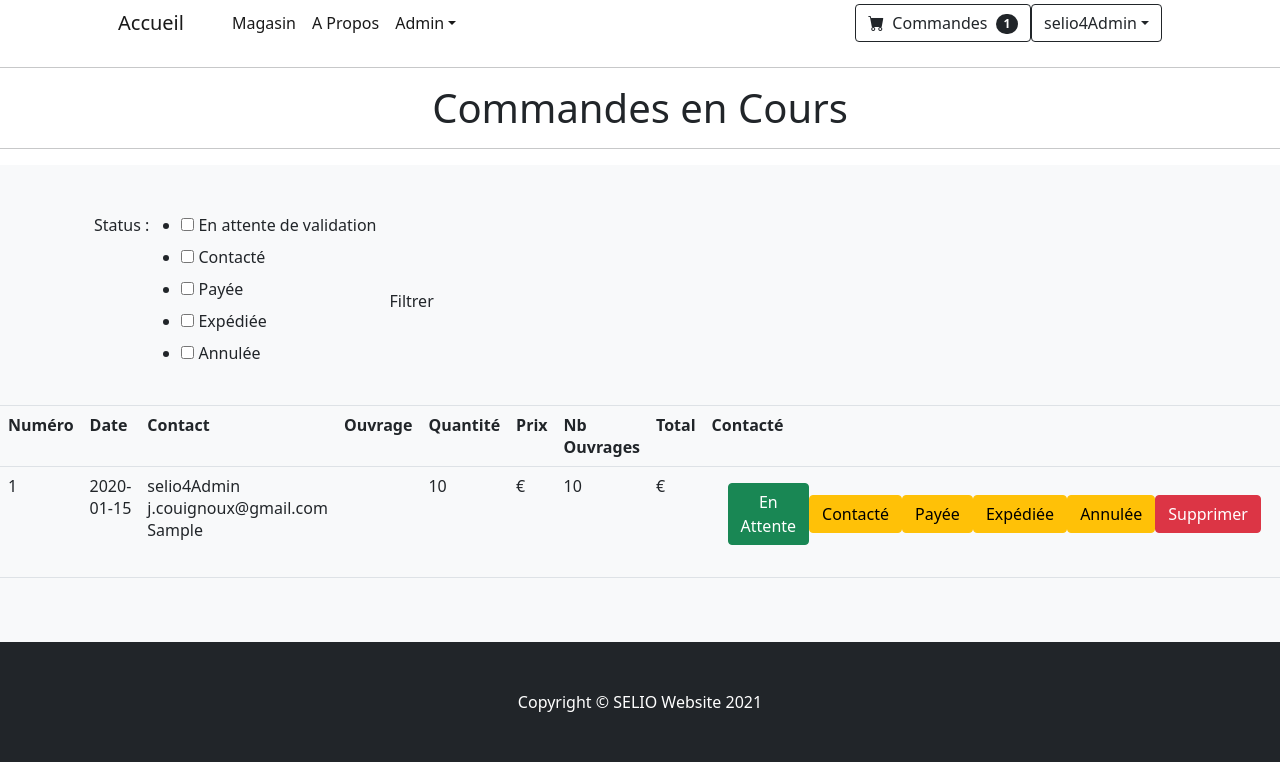
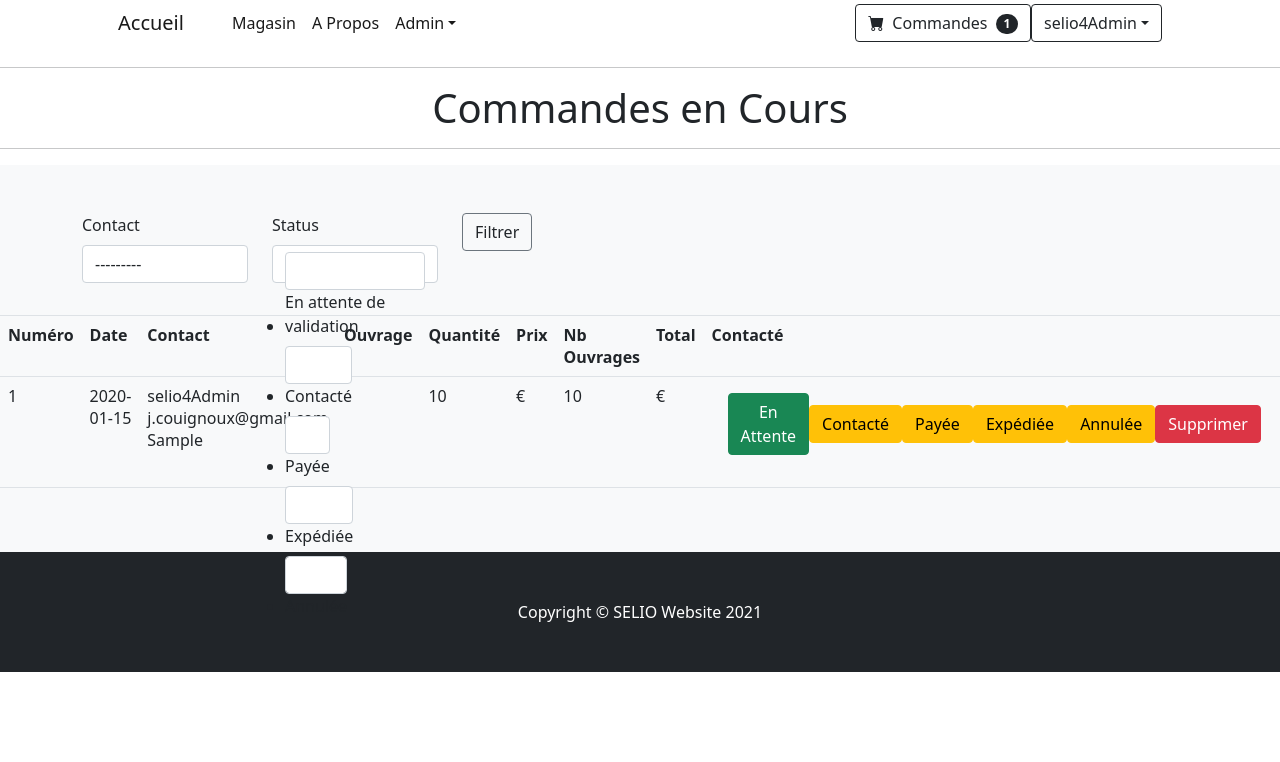
Before and after one commit to jcouignoux/selio_project, a Django app: page /store/booking in a window 1280 px wide. Shown: the part 302-1064 px from the top of the page. After the commit the page ends 974 px from the top, so only its background shows below. Run offline with Django 3.2, Linux system fonts and the light colour scheme; a user stored in the database is signed in; data comes from the database, SQL or seed files in the repository; tables that the repository leaves empty hold one stand-in row (values such as "Sample post"); some libraries are stand-ins or nearby versions.

Commit message:
add contact filter

```diff
--- a/store/forms.py
+++ b/store/forms.py
@@ -59,6 +59,20 @@
             'password': PasswordInput(attrs={'placeholder':'Mot de Passe'}),
         }
 
+
+# class ContactForm(forms.Form):
+#     contacts = Contact.objects.all()
+#     CHOICE = list(Contact.objects.all())
+#     contact = forms.ChoiceField(
+#         required=False,
+#         widget=forms.Select,
+#         choices=CHOICE,
+#     )
+class ContactForm(forms.Form):
+    contact = forms.ModelChoiceField(
+        queryset=Contact.objects.all(),
+        required=False,
+    )
 
 class AddressForm(ModelForm):
     class Meta:
--- a/store/templates/store/booking.html
+++ b/store/templates/store/booking.html
@@ -1,5 +1,6 @@
 {% extends 'store/base.html' %}
 {% load static %}
+{% load bootstrap4 %}
 
 {% block content %}
 <hr class="detail-separator">
@@ -7,12 +8,19 @@
 <hr class="detail-separator">
 <section class="bg-light py-5">
 {% if user.is_staff %}
-    <div class="container px-4 px-lg-4">
-        <form class="d-flex" action="{% url 'store:booking' %}" method="POST">
-            {% csrf_token %}
-            {{ BForm.as_p }}
-            <input class="btn" type="submit" value="Filtrer" />
-        </form>
+    <div class="container">
+            <form class="row" action="{% url 'store:booking' %}" method="POST">
+                {% csrf_token %}
+                <div class="col-2">
+                    {% bootstrap_form CForm %}
+                </div>
+                <div class="col-2">
+                    {% bootstrap_form BForm %}
+                </div>
+                <div class="col-2">
+                    <input class="btn btn-light btn-outline-secondary mt-auto text-body" type="submit" value="Filtrer" />
+                </div>
+            </form>
     </div>
     <table class="table"><tbody>
         <th>Numéro</th>
--- a/store/views.py
+++ b/store/views.py
@@ -16,7 +16,7 @@
 
 
 from .models import Address, Ouvrage, Author, Publisher, Categorie, Contact, Booking, BookingDetail, History
-from .forms import BookingForm, ConnexionForm, UserForm, VenteForm, ArrivageForm, ParagraphErrorList, DateRangeForm, DictForm, AddressForm, MessageForm
+from .forms import BookingForm, ConnexionForm, UserForm, VenteForm, ArrivageForm, ParagraphErrorList, DateRangeForm, DictForm, AddressForm, MessageForm, ContactForm
 from .store import add_to_history, send_email
 from .contacts import create_contact
 from .xlsx import xlsx, exportXLSX
@@ -343,6 +343,7 @@
     if request.method == 'POST':
         booking_list = Booking.objects.all().order_by('created_at')
         BForm = BookingForm(request.POST, error_class=ParagraphErrorList)
+        CForm = ContactForm(request.POST, error_class=ParagraphErrorList)
         action = request.POST.get('action')
         if action == 'X':
             booking_detail_id = request.POST.get('booking_detail_id')
@@ -366,24 +367,32 @@
             if action == "D":
                 booking.delete()
         else:
-            if BForm.is_valid():
-                status = BForm.cleaned_data.get('status')
-                # booking_list = Booking.objects.filter(status__contains=status).order_by('created_at')
-                my_filter_qs = Q()
-                for stat in status:
-                    # my_filter_qs = my_filter_qs | Q(status__contains=[stat])
-                    my_filter_qs = my_filter_qs | Q(status=stat)
-                # booking_list = Booking.objects.in_bulk(status)
-                booking_list = Booking.objects.filter(my_filter_qs).order_by('created_at')
-                # booking_list = Booking.objects.filter(status__0=status).order_by('created_at')
+            if BForm.is_valid() or CForm.is_valid():
+                my_filter_cs = Q()
+                print(CForm.data.get('contact'))
+                if CForm.is_valid():
+                    if CForm.data.get('contact') != "":
+                        contact = CForm.cleaned_data.get('contact')
+                        my_filter_c = Q(contact=contact)
+                    else:
+                        my_filter_c = Q()
+                    if BForm.is_valid():
+                        status = BForm.cleaned_data.get('status')
+                        my_filter_s = Q()
+                        for stat in status:
+                            my_filter_s = my_filter_s | Q(status=stat)
+                    my_filter_cs = my_filter_c & my_filter_s
+                print(my_filter_cs)
+                booking_list = Booking.objects.filter(my_filter_cs).order_by('created_at')
 
     else:
         BForm = BookingForm()
-        # booking_list = Booking.objects.filter(contacted=False).order_by('created_at')
+        CForm = ContactForm()
         booking_list = Booking.objects.exclude(status='S').order_by('created_at')
 
     context['bookings_list_sel']=booking_list
     context['BForm']=BForm
+    context['CForm']=CForm
 
     return render(request, 'store/booking.html', context)
 
```
